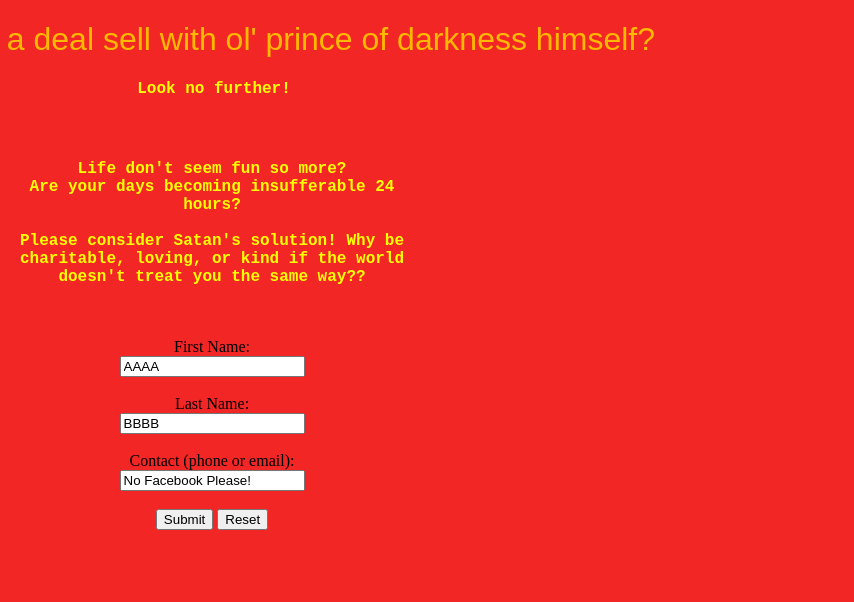
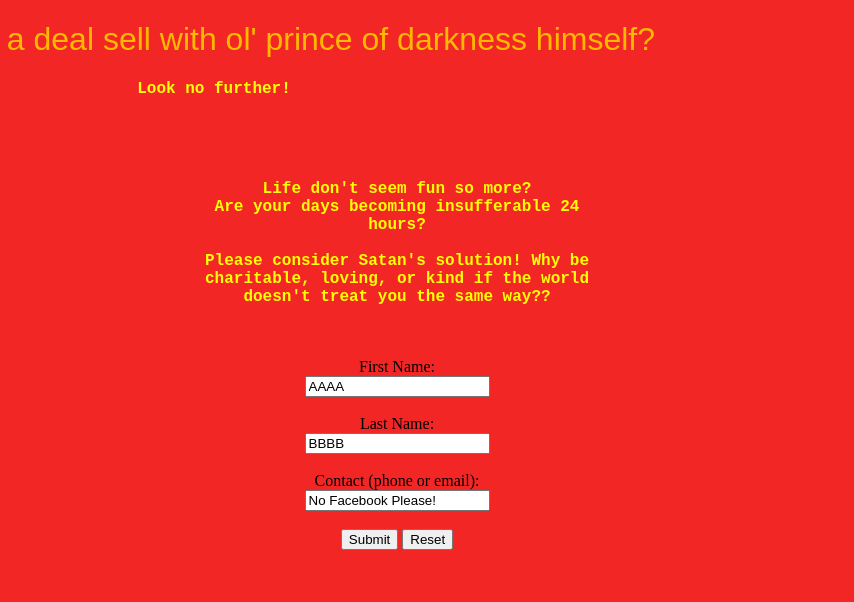
Before and after one commit to AdanRubio05/devils-page, a plain HTML site: page index.html in a window 1280 px wide. Shown: the full height of the page, 426-1280 px from the left. Drawn offline with Linux system fonts and the light colour scheme; a web font is replaced by a local one.

Commit message:
re-center2

```diff
--- a/index.html
+++ b/index.html
@@ -37,8 +37,8 @@
 	.right{
 	width: 400px;
 	float: left;
-	margin-left: 30px;
-	margin-top: 30px;
+	margin-left: 215px;
+	margin-top: 50px;
 	}
 
 	</style>
```
